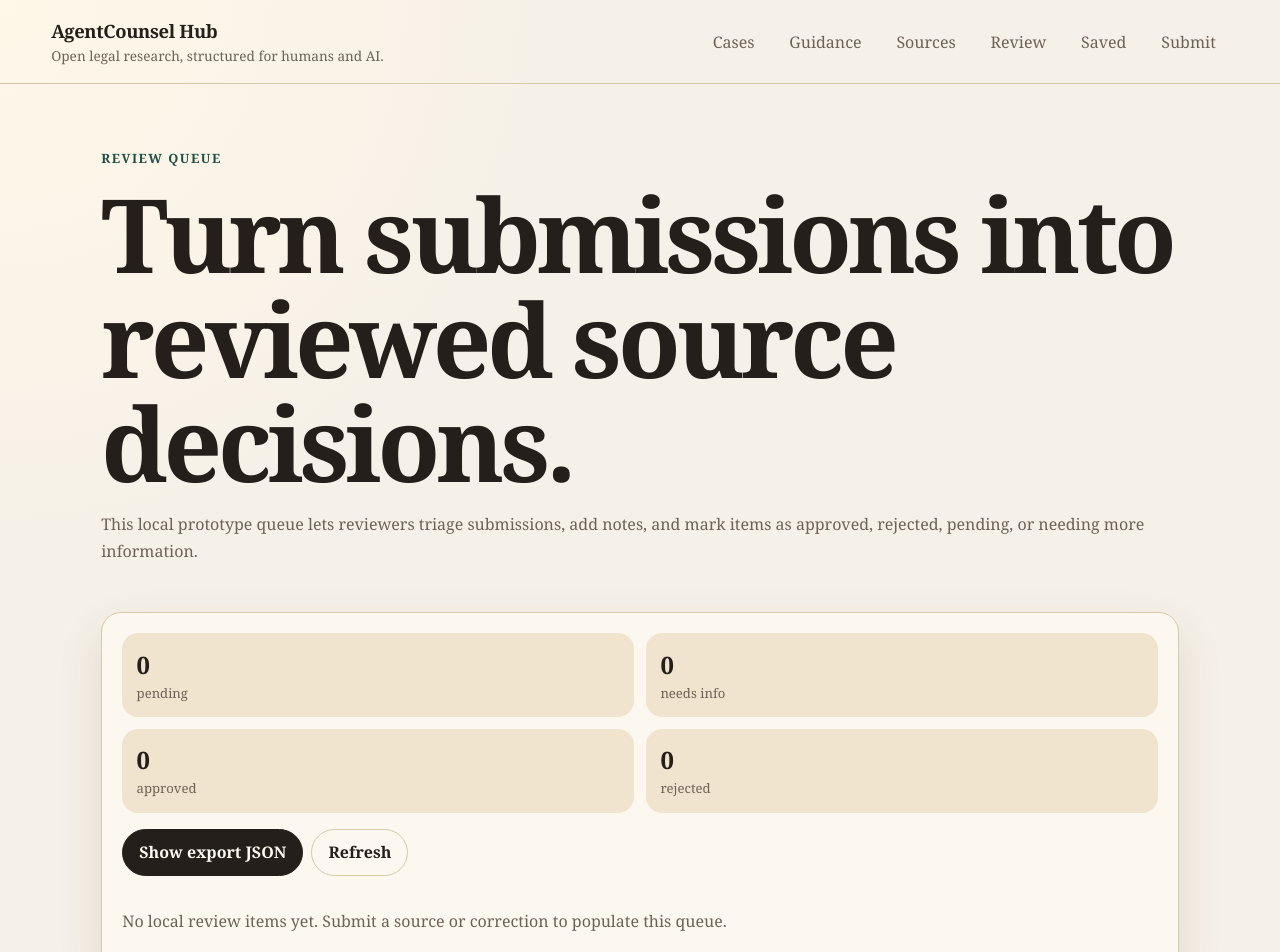
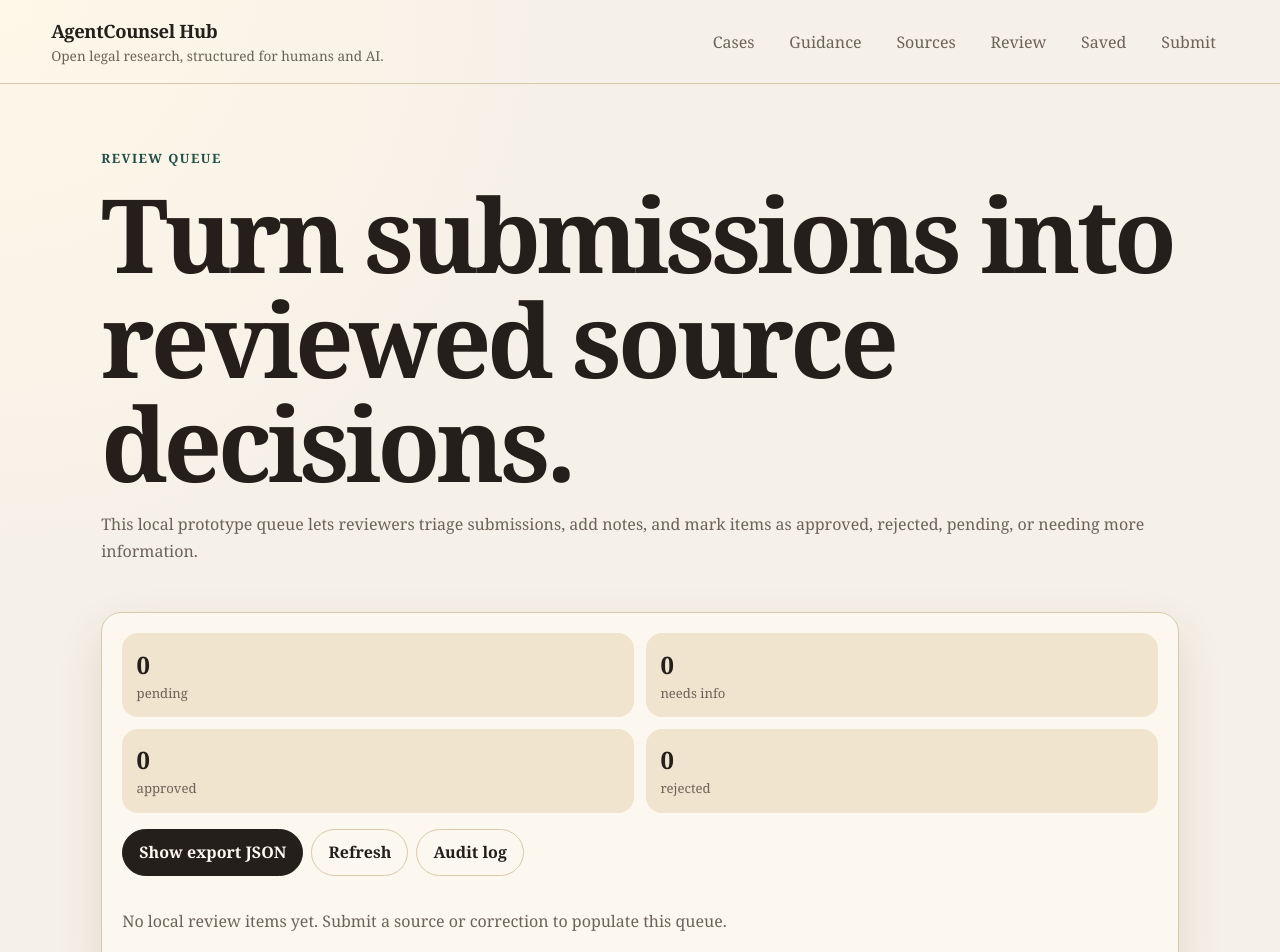
Before and after one commit to zgbrenner/agentcounselhub, a Next.js app in the folder apps/web/: page /review in a window 1280 px wide. Shown: the top 952 px of the page. Built offline with nearby package versions, Linux system fonts and the light colour scheme.

Commit message:
Link review queue to audit log

```diff
--- a/apps/web/components/ReviewQueuePanel.tsx
+++ b/apps/web/components/ReviewQueuePanel.tsx
@@ -1,5 +1,6 @@
 "use client";
 
+import Link from "next/link";
 import { useEffect, useMemo, useState } from "react";
 import { exportReviewQueue, readReviewQueue, removeReviewItem, updateReviewItem, type ReviewItem, type ReviewStatus } from "@/lib/reviewQueue";
 
@@ -48,6 +49,7 @@ export function ReviewQueuePanel() {
       <div className="button-row">
         <button className="button" type="button" onClick={() => setExportText(exportReviewQueue(items))} disabled={!items.length}>Show export JSON</button>
         <button className="secondary-button" type="button" onClick={refresh}>Refresh</button>
+        <Link className="secondary-button" href="/review/audit">Audit log</Link>
       </div>
 
       {exportText && <textarea className="textarea" readOnly value={exportText} aria-label="Review queue export JSON" />}
@@ -73,7 +75,7 @@ export function ReviewQueuePanel() {
             </dl>
             <label>
               <span className="status">Reviewer note</span>
-              <textarea className="textarea" value={item.reviewerNote ?? ""} onChange={(event) => updateNote(item.id, event.target.value)} />
+              <textarea className="textarea" defaultValue={item.reviewerNote ?? ""} onBlur={(event) => updateNote(item.id, event.target.value)} />
             </label>
             <div className="button-row">
               <button className="secondary-button" type="button" onClick={() => updateStatus(item.id, "pending")}>Pending</button>
```
